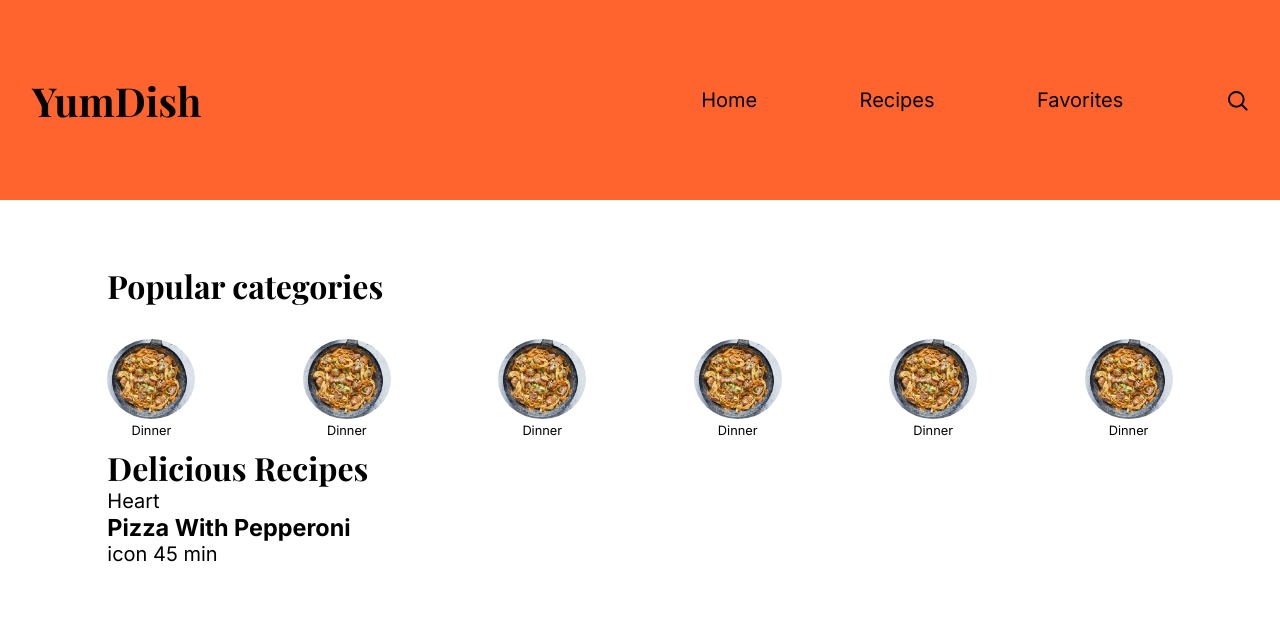
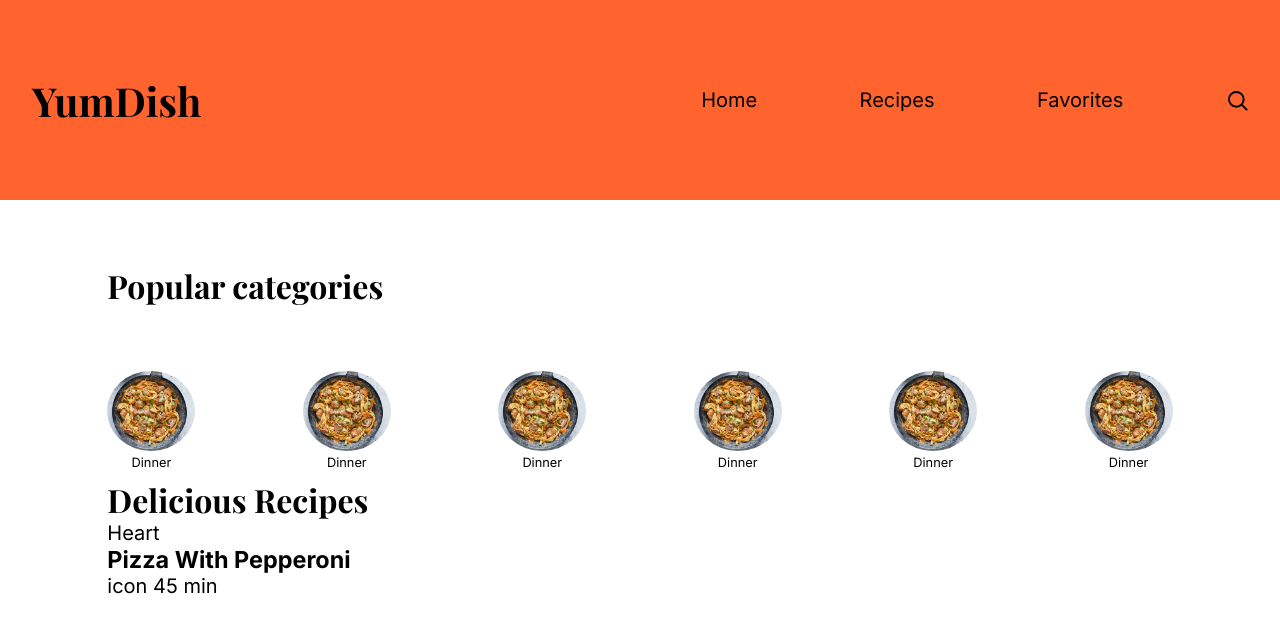
Before and after one commit to KorneliaAL/cooking-recipes-website, a plain HTML site: page index.html in a window 1280 px wide. Drawn offline with nearby package versions, Linux system fonts and the light colour scheme.

Commit message:
Added margin

```diff
--- a/_app/css/modules/frontpage-category.css
+++ b/_app/css/modules/frontpage-category.css
@@ -1,4 +1,4 @@
-.category {
+.category, .category__navigation {
 	margin-top: var(--gap-margin-medium);
 }
 
@@ -25,7 +25,7 @@
 }
 
 @media screen and (min-width: 900px) {
-	.category {
+	.category, .category__navigation {
 		margin-top: var(--gap-large);
 	}
 
```
